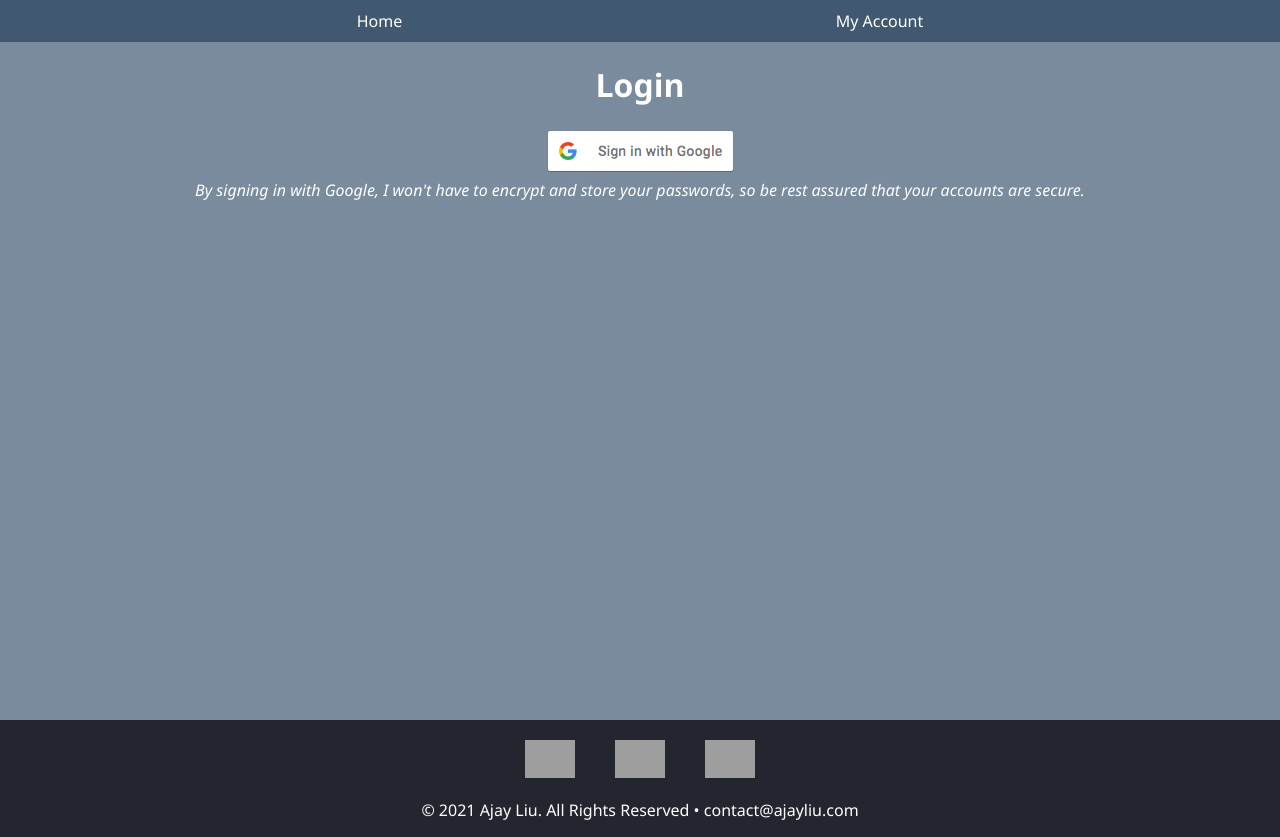
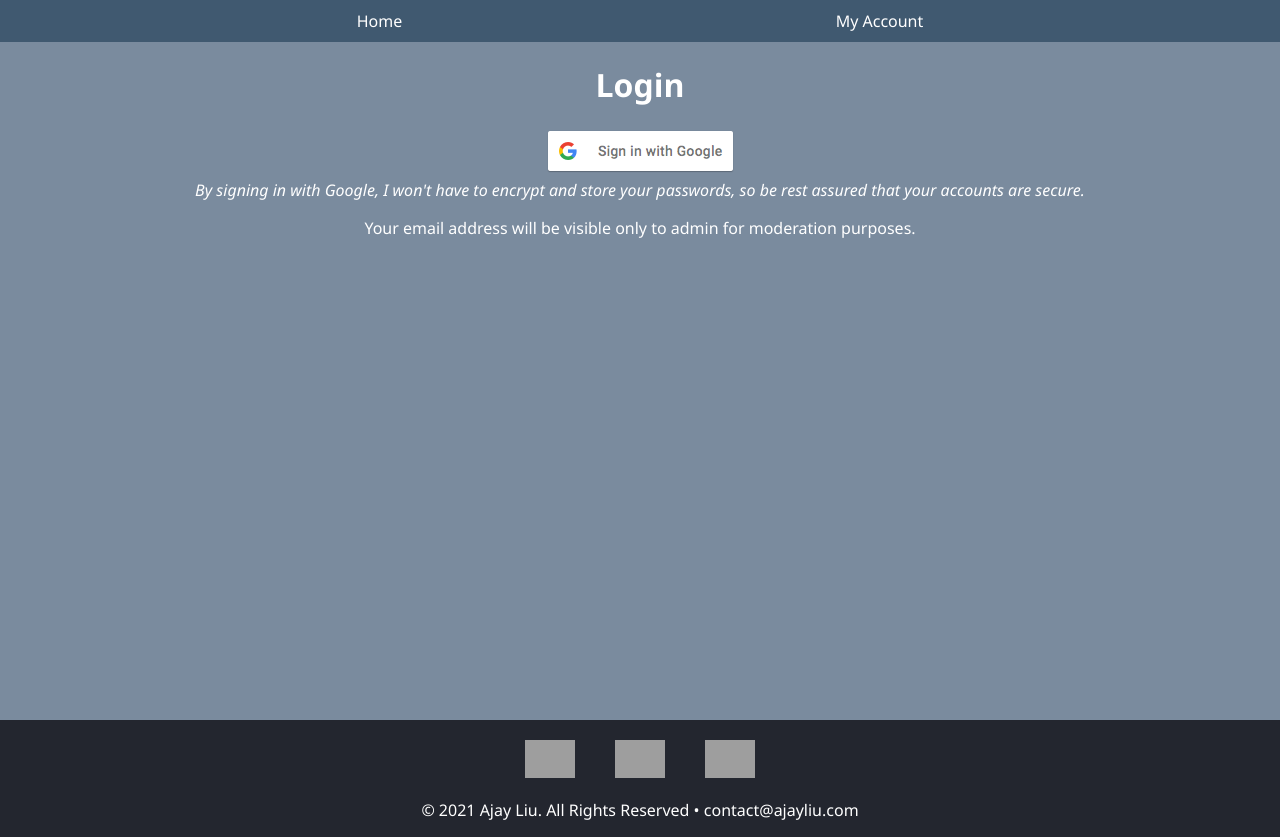
Before and after one commit to AjayLiu/inspiration-jar, a Next.js app in the folder client/: page /login in a window 1280 px wide. Built offline with nearby package versions, Linux system fonts and the light colour scheme; grey boxes are pictures that could not be loaded.

Commit message:
add disclaimer about viewing emails

```diff
--- a/client/src/pages/login.tsx
+++ b/client/src/pages/login.tsx
@@ -13,10 +13,16 @@ const Login: React.FC = () => {
         <Navbar />
         <h1>Login</h1>
         <LoginButton />
-        <em>
-          By signing in with Google, I won't have to encrypt and store your
-          passwords, so be rest assured that your accounts are secure.
-        </em>
+        <div style={{ width: "80%", margin: "auto" }}>
+          <em>
+            By signing in with Google, I won't have to encrypt and store your
+            passwords, so be rest assured that your accounts are secure.
+          </em>
+          <p>
+            Your email address will be visible only to admin for moderation
+            purposes.
+          </p>
+        </div>
       </main>
       <Footer />
     </div>
```
Also changed, not shown: client/src/components/account/Submit.tsx (+7 -1 lines).
